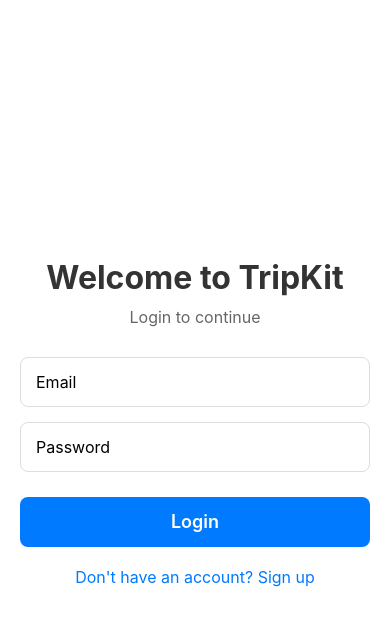
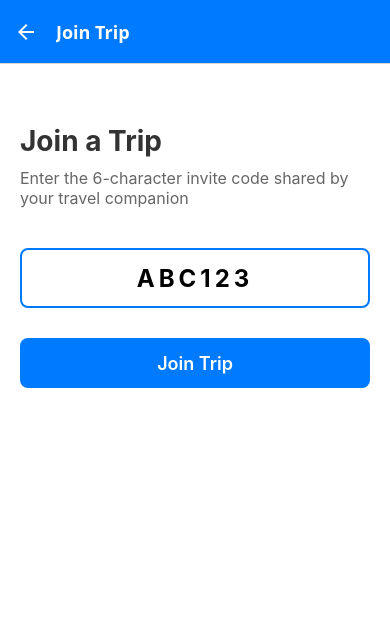
Before and after one commit to lmagsino/TripKitApp, a React Native app: screen /JoinTrip in a window 390 px wide. Shown: the top 626 px of the page. Built offline with nearby package versions, Linux system fonts and the light colour scheme.

Commit message:
Add Join Trip screen with invite code functionality

```diff
--- a/App.tsx
+++ b/App.tsx
@@ -5,6 +5,7 @@
 import SignupScreen from './src/screens/SignupScreen';
 import HomeScreen from './src/screens/HomeScreen';
 import CreateTripScreen from './src/screens/CreateTripScreen';
+import JoinTripScreen from './src/screens/JoinTripScreen';
 
 const Stack = createNativeStackNavigator();
 
@@ -46,6 +47,11 @@
           component={CreateTripScreen}
           options={{ title: 'Create Trip' }}
         />
+        <Stack.Screen
+          name="JoinTrip"
+          component={JoinTripScreen}
+          options={{ title: 'Join Trip' }}
+        />
       </Stack.Navigator>
     </NavigationContainer>
   );
--- a/src/screens/HomeScreen.js
+++ b/src/screens/HomeScreen.js
@@ -30,12 +30,13 @@
   };
 
   const renderTrip = ({ item }) => (
-    <TouchableOpacity
-        style={styles.fab}
-        onPress={() => navigation.navigate('CreateTrip')}
-      >
-        <Text style={styles.fabText}>+</Text>
-      </TouchableOpacity>
+    <TouchableOpacity style={styles.tripCard}>
+      <Text style={styles.tripName}>{item.name}</Text>
+      <Text style={styles.tripDates}>
+        {item.start_date} - {item.end_date}
+      </Text>
+      <Text style={styles.tripCurrency}>{item.active_currency}</Text>
+    </TouchableOpacity>
   );
 
   if (loading) {
@@ -62,7 +63,17 @@
         />
       )}
 
-      <TouchableOpacity style={styles.fab}>
+      <TouchableOpacity
+        style={styles.joinButton}
+        onPress={() => navigation.navigate('JoinTrip')}
+      >
+        <Text style={styles.joinButtonText}>Join Trip with Code</Text>
+      </TouchableOpacity>
+
+      <TouchableOpacity
+        style={styles.fab}
+        onPress={() => navigation.navigate('CreateTrip')}
+      >
         <Text style={styles.fabText}>+</Text>
       </TouchableOpacity>
     </View>
@@ -126,6 +137,27 @@
     color: '#666',
     textAlign: 'center',
   },
+  joinButton: {
+    position: 'absolute',
+    left: 20,
+    bottom: 20,
+    backgroundColor: '#fff',
+    paddingVertical: 15,
+    paddingHorizontal: 20,
+    borderRadius: 25,
+    borderWidth: 2,
+    borderColor: '#007AFF',
+    shadowColor: '#000',
+    shadowOffset: { width: 0, height: 4 },
+    shadowOpacity: 0.3,
+    shadowRadius: 4,
+    elevation: 8,
+  },
+  joinButtonText: {
+    color: '#007AFF',
+    fontSize: 14,
+    fontWeight: '600',
+  },
   fab: {
     position: 'absolute',
     right: 20,
--- /dev/null
+++ b/src/screens/JoinTripScreen.js
@@ -0,0 +1,122 @@
+import React, { useState } from 'react';
+import {
+  View,
+  Text,
+  TextInput,
+  TouchableOpacity,
+  StyleSheet,
+  Alert,
+  ActivityIndicator,
+} from 'react-native';
+import api from '../services/api';
+import { ENDPOINTS } from '../constants/config';
+
+const JoinTripScreen = ({ navigation }) => {
+  const [inviteCode, setInviteCode] = useState('');
+  const [loading, setLoading] = useState(false);
+
+  const handleJoinTrip = async () => {
+    if (!inviteCode) {
+      Alert.alert('Error', 'Please enter an invite code');
+      return;
+    }
+
+    setLoading(true);
+    try {
+      const response = await api.post(ENDPOINTS.JOIN_TRIP, {
+        invite_code: inviteCode.toUpperCase(),
+      });
+
+      Alert.alert(
+        'Success',
+        `Joined trip: ${response.data.trip.name}`,
+        [
+          {
+            text: 'OK',
+            onPress: () => navigation.goBack(),
+          },
+        ]
+      );
+    } catch (error) {
+      Alert.alert('Error', error.response?.data?.errors?.[0] || 'Failed to join trip');
+    } finally {
+      setLoading(false);
+    }
+  };
+
+  return (
+    <View style={styles.container}>
+      <Text style={styles.title}>Join a Trip</Text>
+      <Text style={styles.subtitle}>
+        Enter the 6-character invite code shared by your travel companion
+      </Text>
+
+      <TextInput
+        style={styles.input}
+        placeholder="ABC123"
+        value={inviteCode}
+        onChangeText={setInviteCode}
+        autoCapitalize="characters"
+        maxLength={6}
+      />
+
+      <TouchableOpacity
+        style={styles.button}
+        onPress={handleJoinTrip}
+        disabled={loading}
+      >
+        {loading ? (
+          <ActivityIndicator color="#fff" />
+        ) : (
+          <Text style={styles.buttonText}>Join Trip</Text>
+        )}
+      </TouchableOpacity>
+    </View>
+  );
+};
+
+const styles = StyleSheet.create({
+  container: {
+    flex: 1,
+    padding: 20,
+    backgroundColor: '#fff',
+  },
+  title: {
+    fontSize: 28,
+    fontWeight: 'bold',
+    color: '#333',
+    marginBottom: 10,
+    marginTop: 40,
+  },
+  subtitle: {
+    fontSize: 16,
+    color: '#666',
+    marginBottom: 40,
+  },
+  input: {
+    height: 60,
+    borderWidth: 2,
+    borderColor: '#007AFF',
+    borderRadius: 8,
+    paddingHorizontal: 15,
+    fontSize: 24,
+    textAlign: 'center',
+    fontWeight: 'bold',
+    letterSpacing: 4,
+  },
+  button: {
+    height: 50,
+    backgroundColor: '#007AFF',
+    borderRadius: 8,
+    justifyContent: 'center',
+    alignItems: 'center',
+    marginTop: 30,
+  },
+  buttonText: {
+    color: '#fff',
+    fontSize: 18,
+    fontWeight: '600',
+  },
+});
+
+export default JoinTripScreen;
```
